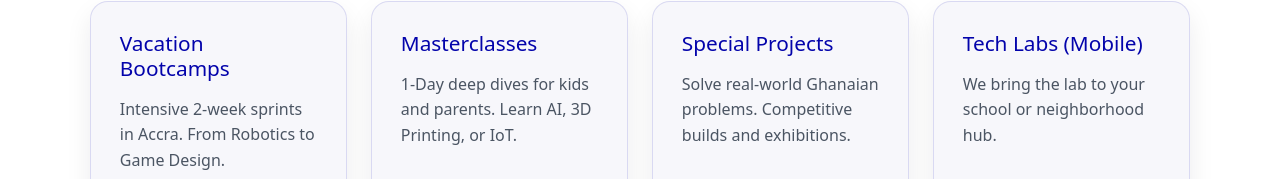
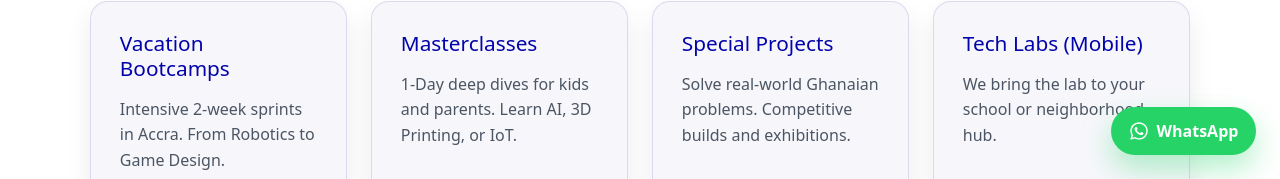
Before and after one commit to TechtenPlanet/techten-frontend, a React (Create React App) app in the folder frontend/: page /courses in a window 1280 px wide. Shown: the part 621-800 px from the top of the page. Built offline with nearby package versions, Linux system fonts and the light colour scheme; no server answers.

Commit message:
Added a floating WhatsApp support button on the homepage, STEM Squad page, and Courses page with your number and prefilled message.

```diff
--- /dev/null
+++ b/frontend/src/components/WhatsAppChatButton/WhatsAppChatButton.jsx
@@ -0,0 +1,24 @@
+import React from 'react';
+import { FaWhatsapp } from 'react-icons/fa';
+import styles from './WhatsAppChatButton.module.css';
+
+const WhatsAppChatButton = () => {
+  const phoneNumber = '233501234567';
+  const message = 'Hi, TechTen, I have a question';
+  const chatLink = `https://wa.me/${phoneNumber}?text=${encodeURIComponent(message)}`;
+
+  return (
+    <a
+      className={styles.whatsAppButton}
+      href={chatLink}
+      target="_blank"
+      rel="noopener noreferrer"
+      aria-label="Chat with TechTen on WhatsApp"
+    >
+      <FaWhatsapp aria-hidden="true" />
+      <span>WhatsApp</span>
+    </a>
+  );
+};
+
+export default WhatsAppChatButton;
--- /dev/null
+++ b/frontend/src/components/WhatsAppChatButton/WhatsAppChatButton.module.css
@@ -0,0 +1,34 @@
+.whatsAppButton {
+  position: fixed;
+  right: 24px;
+  bottom: 24px;
+  z-index: 1200;
+  display: inline-flex;
+  align-items: center;
+  gap: 0.5rem;
+  padding: 0.75rem 1.1rem;
+  border-radius: 999px;
+  background: #25d366;
+  color: #ffffff;
+  text-decoration: none;
+  font-weight: 700;
+  box-shadow: 0 14px 30px rgba(37, 211, 102, 0.35);
+  transition: transform 0.3s ease, box-shadow 0.3s ease;
+}
+
+.whatsAppButton:hover {
+  transform: translateY(-2px);
+  box-shadow: 0 18px 34px rgba(37, 211, 102, 0.4);
+}
+
+.whatsAppButton svg {
+  font-size: 1.25rem;
+}
+
+@media (max-width: 640px) {
+  .whatsAppButton {
+    right: 16px;
+    bottom: 88px;
+    padding: 0.7rem 1rem;
+  }
+}
--- a/frontend/src/pages/CoursesPage.jsx
+++ b/frontend/src/pages/CoursesPage.jsx
@@ -4,6 +4,7 @@ import CourseCard from '../components/CourseCard/CourseCard';
 import { getCourses } from '../notion/courseService';
 import OtherPagesHero from '../components/OtherPagesHero/OtherPagesHero';
 import CourseTeasers from '../components/CourseTeasers/CourseTeasers';
+import WhatsAppChatButton from '../components/WhatsAppChatButton/WhatsAppChatButton';
 import style from './CoursesPage.module.css';
 
 const CoursesPage = () => {
@@ -119,9 +120,7 @@ const CoursesPage = () => {
                     <p className={style.typeDescription}>{group.description}</p>
                   </div>
                   <div className={style.headerActions}>
-                    <a className={style.ongoingCta} href="/contact">
-                      Ongoing · Register Now
-                    </a>
+                    <span className={style.ongoingCta}>Ongoing · Register Now</span>
                     {group.courses.length > 2 && (
                       <button
                         type="button"
@@ -161,6 +160,7 @@ const CoursesPage = () => {
           </div>
         </div>
       </div>
+      <WhatsAppChatButton />
     </>
   );
 };
--- a/frontend/src/pages/HomePage.jsx
+++ b/frontend/src/pages/HomePage.jsx
@@ -8,6 +8,7 @@ import ActionButtons from '../components/ActionButtons/ActionButtons';
 import ImpactStats from '../components/ImpactStats/ImpactStats';
 import PartnersCollaborators from '../components/PartnersCollaborators/PartnersCollaborators'; // Import the component
 import InternshipBanner from '../components/InternshipBanner/InternshipBanner';
+import WhatsAppChatButton from '../components/WhatsAppChatButton/WhatsAppChatButton';
 
 const HomePage = () => {
   return (
@@ -22,6 +23,7 @@ const HomePage = () => {
       <TestimonialSection />
       <PartnersCollaborators /> {/* Add the component here */}
       <ActionButtons />
+      <WhatsAppChatButton />
     </>
   );
 };
--- a/frontend/src/pages/StemSquadPage.jsx
+++ b/frontend/src/pages/StemSquadPage.jsx
@@ -4,6 +4,7 @@ import { FaRocket, FaShieldAlt, FaClock } from 'react-icons/fa';
 import { MdAssignment, MdLocalShipping, MdScience, MdCheckCircle, MdMemory, MdBuild, MdLaptopChromebook } from 'react-icons/md';
 import { getStemSquadLandingContent } from '../notion/stemSquadService';
 import styles from './StemSquadPage.module.css'; // Assuming you'll create a CSS module for styling
+import WhatsAppChatButton from '../components/WhatsAppChatButton/WhatsAppChatButton';
 
 const StemSquadPage = () => {
   const [content, setContent] = useState([]);
@@ -461,6 +462,7 @@ const StemSquadPage = () => {
           </a>
         </div>
       </section>
+      <WhatsAppChatButton />
     </div>
   );
 };
```
